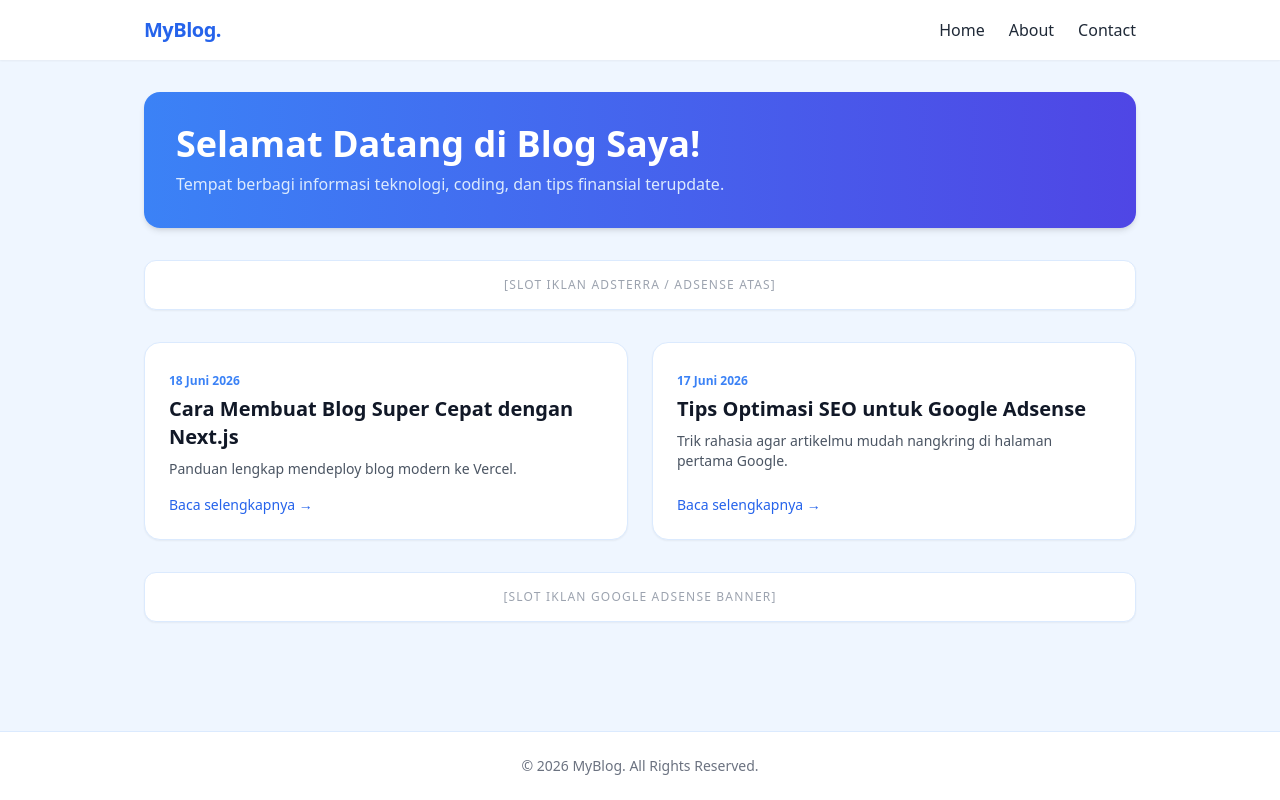
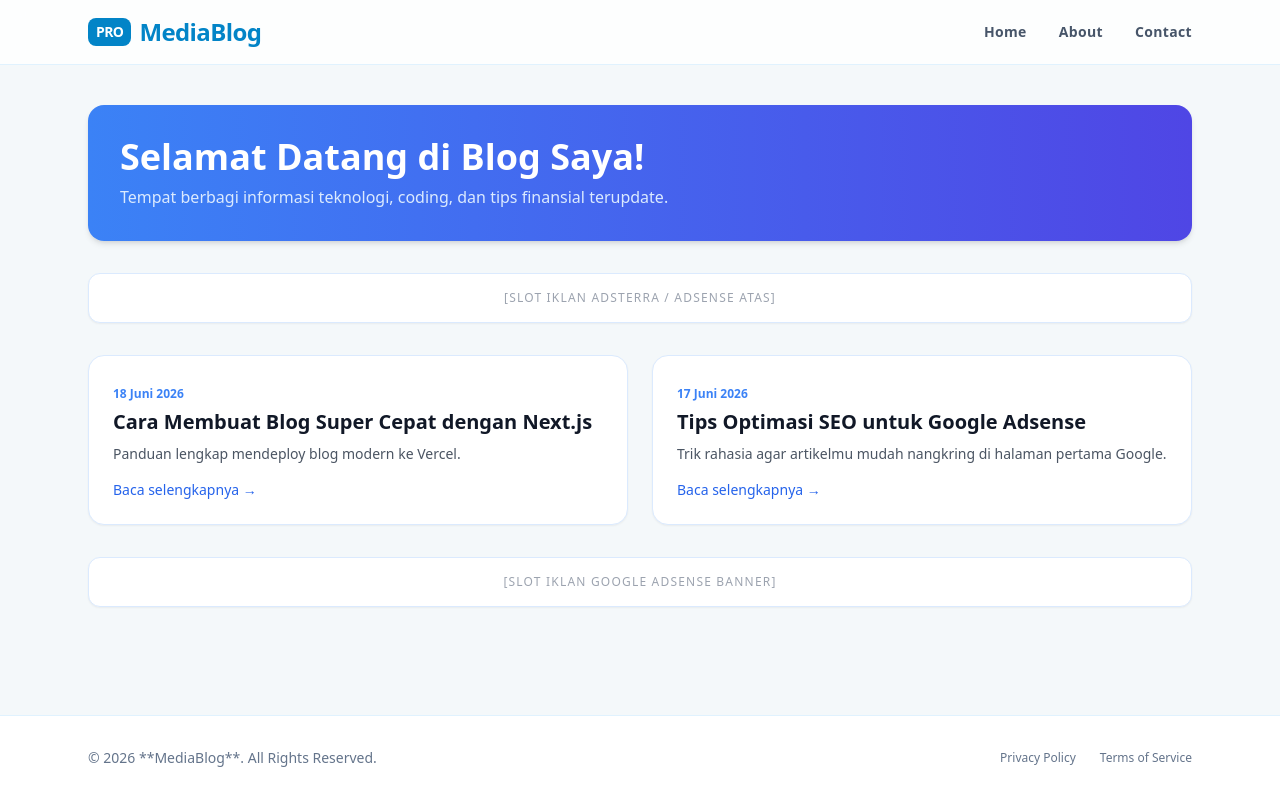
Before and after one commit to muzaedoen/Blog-with-nextjs, a Next.js app: page / in a window 1280 px wide. Built offline with nearby package versions, Linux system fonts and the light colour scheme.

Commit message:
Update layout.tsx

```diff
--- a/src/app/layout.tsx
+++ b/src/app/layout.tsx
@@ -1,48 +1,59 @@
 import type { Metadata } from "next";
-import "./globals.css"; // Pastikan Tailwind CSS sudah terimport
+import Script from "next/script";
+import "./globals.css";
 
 export const metadata: Metadata = {
-  title: "Premium Next.js Blog",
-  description: "Blog super cepat dengan performa premium",
-  // 7. FITUR GOOGLE SITE VERIFIKASI (Ganti kode di bawah dengan kode verifikasi kamu)
+  title: "Premium Tech & Ads Blog",
+  description: "Portal informasi modern dan terpercaya",
   verification: {
-    google: "KODE_VERIFIKASI_GOOGLE_ADSENSE_ATAU_SEARCH_CONSOLE_KAMU",
+    google: "KODE_VERIFIKASI_KAMU",
   },
 };
 
-export default function RootLayout({
-  children,
-}: {
-  children: React.ReactNode;
-}) {
+export default function RootLayout({ children }: { children: React.ReactNode }) {
   return (
-    <html lang="id">
-      {/* 5. WARNA BACKGROUND BIRU MUDA (bg-blue-50) */}
-      <body className="bg-blue-50 text-gray-800 flex flex-col min-vh-100 min-h-screen">
+    <html lang="id" className="scroll-smooth">
+      <body className="bg-[#f4f8fa] text-slate-800 antialiased flex flex-col min-h-screen font-sans">
 
-        {/* 3. FITUR HOME, ABOUT, CONTACT (NAVIGASI) */}
-        <header className="bg-white shadow-sm sticky top-0 z-50">
-          <nav className="max-w-5xl mx-auto px-4 py-4 flex justify-between items-center">
-            <a href="/" className="text-xl font-bold text-blue-600 tracking-tight">MyBlog.</a>
-            <div className="flex space-x-6 font-medium">
-              <a href="/" className="hover:text-blue-600 transition">Home</a>
-              <a href="/about" className="hover:text-blue-600 transition">About</a>
-              <a href="/contact" className="hover:text-blue-600 transition">Contact</a>
+        {/* Navbar Premium dengan Efek Glassmorphism (Blur Transparan) */}
+        <header className="bg-white/80 backdrop-blur-md border-b border-sky-100 sticky top-0 z-50">
+          <nav className="max-w-6xl mx-auto px-6 py-4 flex justify-between items-center">
+            <a href="/" className="text-2xl font-black text-sky-600 tracking-tight flex items-center gap-2">
+              <span className="bg-sky-600 text-white px-2 py-1 rounded-lg text-sm">PRO</span>
+              <span>MediaBlog</span>
+            </a>
+            <div className="flex space-x-8 font-semibold text-sm tracking-wide text-slate-600">
+              <a href="/" className="hover:text-sky-600 transition-colors">Home</a>
+              <a href="/about" className="hover:text-sky-600 transition-colors">About</a>
+              <a href="/contact" className="hover:text-sky-600 transition-colors">Contact</a>
             </div>
           </nav>
         </header>
 
         {/* Konten Utama */}
-        <main className="flex-grow max-w-5xl w-full mx-auto px-4 py-8">
+        <main className="flex-grow max-w-6xl w-full mx-auto px-6 py-10">
           {children}
         </main>
 
-        {/* 3. FOOTER + COPYRIGHT */}
-        <footer className="bg-white border-t border-blue-100 py-6 mt-12">
-          <div className="max-w-5xl mx-auto px-4 text-center text-sm text-gray-500">
-            &copy; {new Date().getFullYear()} MyBlog. All Rights Reserved.
+        {/* Footer Minimalis Elegan */}
+        <footer className="bg-white border-t border-sky-100 py-8">
+          <div className="max-w-6xl mx-auto px-6 flex flex-col md:flex-row justify-between items-center text-sm text-slate-500 gap-4">
+            <div>
+              &copy; {new Date().getFullYear()} **MediaBlog**. All Rights Reserved.
+            </div>
+            <div className="flex gap-6 text-xs">
+              <a href="#" className="hover:underline">Privacy Policy</a>
+              <a href="#" className="hover:underline">Terms of Service</a>
+            </div>
           </div>
         </footer>
+
+        {/* Google Adsense Auto Ads */}
+        <Script
+          src="https://pagead2.googlesyndication.com/pagead/js/adsbygoogle.js?client=ca-pub-XXXXXXXXXXXXXXXX"
+          strategy="afterInteractive"
+          crossOrigin="anonymous"
+        />
       </body>
     </html>
   );
```
